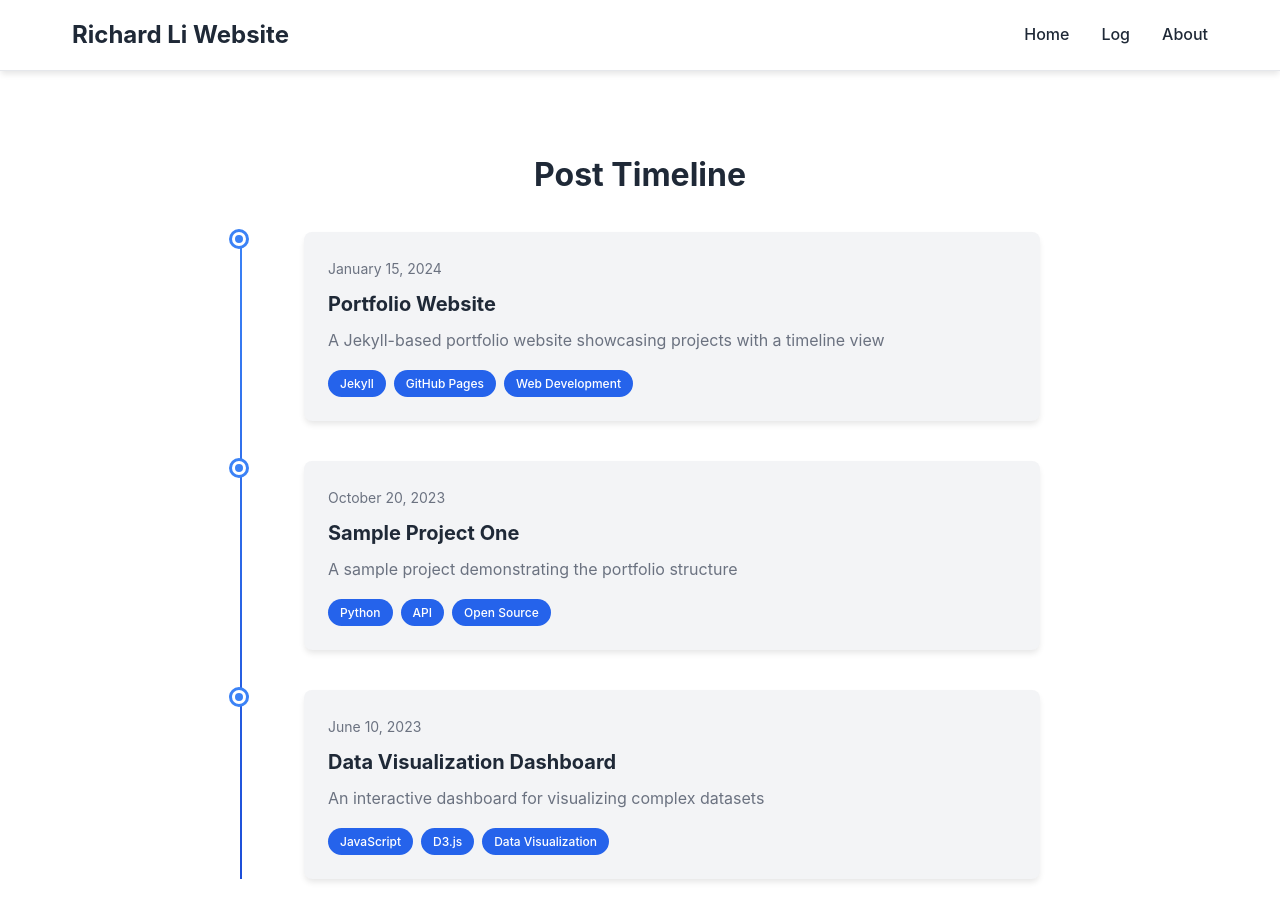
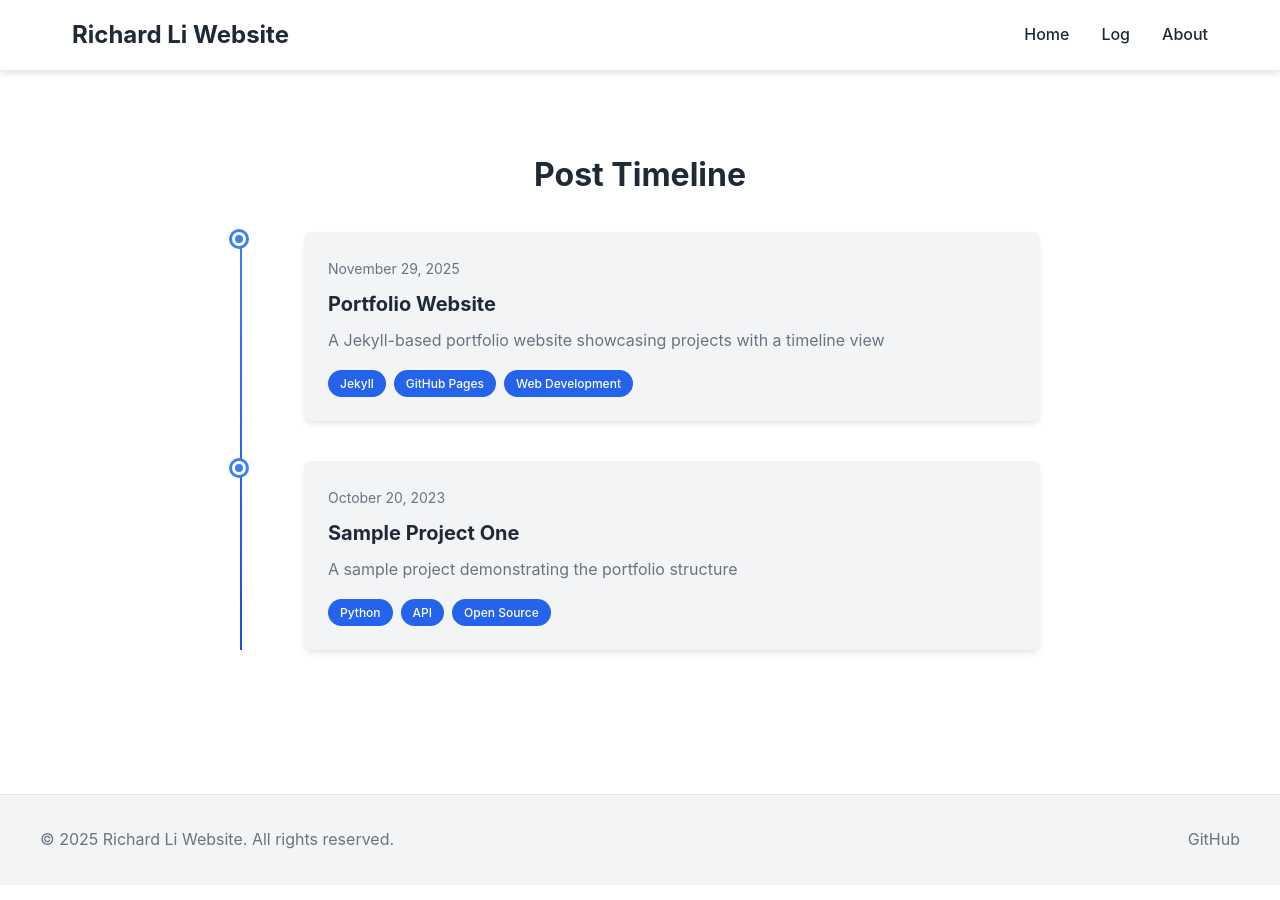
Before and after one commit to richardhcli/richardhcli.github.io, a Jekyll site: the page built from _pages/log.md, in a window 1280 px wide and 900 px high, scrolled down 322 px. Built offline with Jekyll 4.4.1, drawn with Linux system fonts in a browser that asks for light colours.

```diff
--- a/_posts/2023-06-10-data-viz-dashboard.md
+++ /dev/null
@@ -1,38 +0,0 @@
----
-title: "Data Visualization Dashboard"
-description: "An interactive dashboard for visualizing complex datasets"
-date: 2023-06-10
-tags:
-  - JavaScript
-  - D3.js
-  - Data Visualization
-github_url: "https://github.com/richardhcli/data-viz-dashboard"
----
-
-## Overview
-
-A web-based dashboard that transforms complex data into intuitive visualizations, helping users understand patterns and trends at a glance.
-
-## Features
-
-- Interactive charts and graphs
-- Real-time data updates
-- Export functionality for reports
-- Customizable color themes
-
-## Technology Stack
-
-- D3.js for data visualization
-- React for UI components
-- Node.js backend
-- MongoDB for data storage
-
-## Screenshots
-
-*Screenshots would be added here once the project is complete.*
-
-## Future Improvements
-
-- Add more chart types
-- Implement machine learning predictions
-- Mobile app version
--- a/_posts/2024-01-15-portfolio-website.md
+++ b/_posts/2024-01-15-portfolio-website.md
@@ -1,7 +1,7 @@
 ---
 title: "Portfolio Website"
 description: "A Jekyll-based portfolio website showcasing projects with a timeline view"
-date: 2024-01-15
+date: 2025-11-29
 tags:
   - Jekyll
   - GitHub Pages
```
Also changed, not shown: 1 other file.
